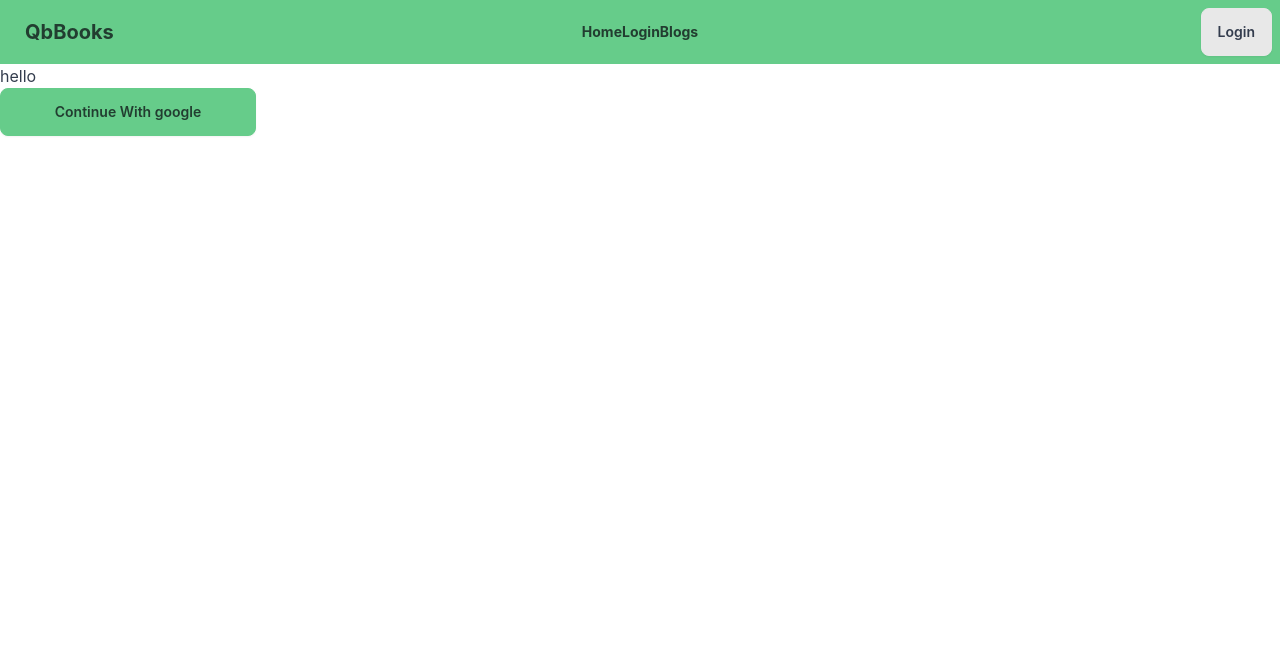
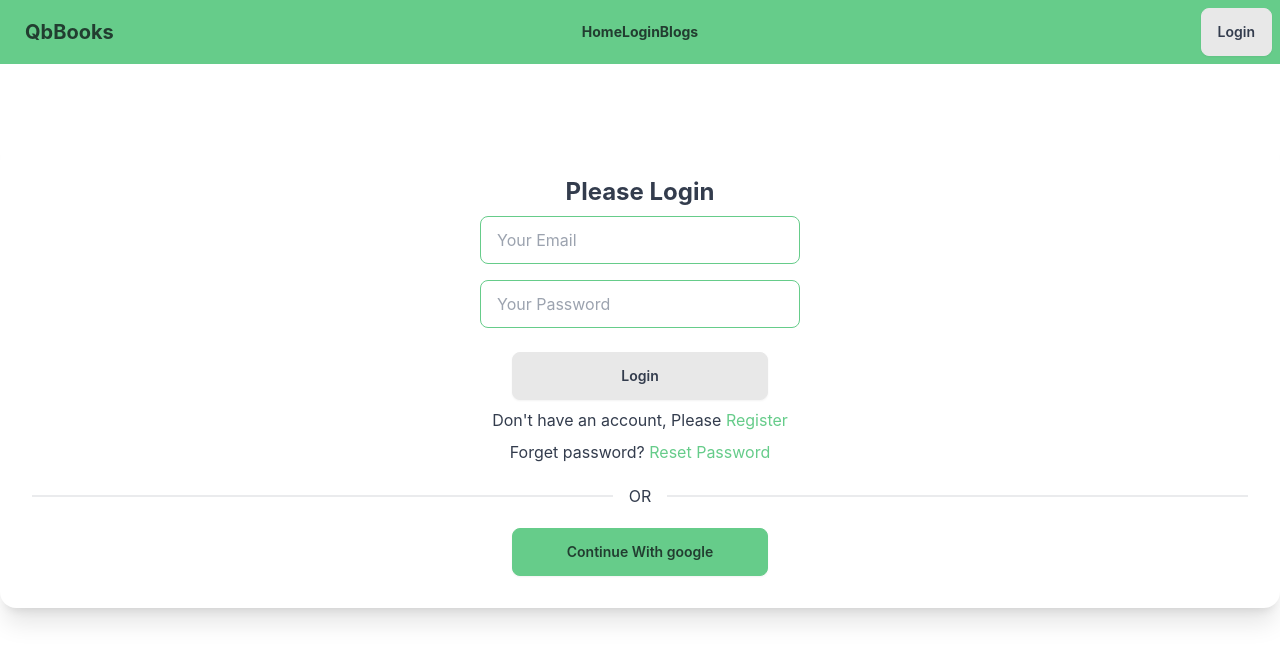
Before and after one commit to kdipto1/QbBooks-Client, a React (Create React App) app: page /login in a window 1280 px wide. Shown: the top 662 px of the page. Built offline with nearby package versions, Linux system fonts and the light colour scheme; no server answers.

Commit message:
login page completed

```diff
--- a/package.json
+++ b/package.json
@@ -18,6 +18,7 @@
     "react": "^18.2.0",
     "react-dom": "^18.2.0",
     "react-firebase-hooks": "^5.0.3",
+    "react-hook-form": "^7.35.0",
     "react-hot-toast": "^2.3.0",
     "react-router-dom": "6",
     "react-scripts": "5.0.1",
--- a/src/App.tsx
+++ b/src/App.tsx
@@ -1,4 +1,5 @@
 import { Route, Routes } from 'react-router-dom';
+import { Toaster } from "react-hot-toast";
 import Header from './Pages/Header/Header';
 import Home from './Pages/Home/Home';
 import Login from './Pages/Login/Login';
@@ -6,11 +7,12 @@ import Login from './Pages/Login/Login';
 function App() {
   return (
     <>
-      <Header/>
+      <Header />
       <Routes>
-        <Route path='/' element={<Home/>} />
-        <Route path='/login' element={<Login/>} />
+        <Route path="/" element={<Home />} />
+        <Route path="/login" element={<Login />} />
       </Routes>
+      <Toaster />
     </>
   );
 }
--- a/src/Pages/Header/Header.tsx
+++ b/src/Pages/Header/Header.tsx
@@ -1,8 +1,13 @@
+import { signOut } from "firebase/auth";
 import React from "react";
+import { useAuthState } from "react-firebase-hooks/auth";
+import toast from "react-hot-toast";
+import { NavLink } from "react-router-dom";
 import { Link } from "react-router-dom";
-
+import auth from "../../firebase.init";
 
 const Header = () => {
+  const [user, error, loading] = useAuthState(auth);
   const menuItems: JSX.Element = (
     <>
       <li>Home</li>
@@ -37,13 +42,26 @@ const Header = () => {
             {menuItems}
           </ul>
         </div>
-        <a className="btn btn-ghost normal-case text-xl font-bold">QbBooks</a>
+        <NavLink to="/" className="btn btn-ghost normal-case text-xl font-bold">
+          QbBooks
+        </NavLink>
       </div>
       <div className="navbar-center hidden lg:flex">
         <ul className="menu menu-horizontal p-0">{menuItems}</ul>
       </div>
       <div className="navbar-end">
-        <Link className="btn " to="/login">Login</Link>
+        {user ? (
+          <button
+            onClick={() => signOut(auth)}
+            className="btn hover:btn-primary"
+          >
+            Sign Out
+          </button>
+        ) : (
+          <NavLink className="btn " to="/login">
+            Login
+          </NavLink>
+        )}
       </div>
     </div>
   );
--- a/src/Pages/Login/Login.tsx
+++ b/src/Pages/Login/Login.tsx
@@ -1,11 +1,145 @@
-import React from 'react';
-import SocialLogin from './SocialLogin';
+import React, { useEffect, useRef, useState } from "react";
+import login from '../../Images/Icons/login.svg';
+import {
+  useAuthState,
+  useSendEmailVerification,
+  useSendPasswordResetEmail,
+  useSignInWithEmailAndPassword,
+} from "react-firebase-hooks/auth";
+import { useForm } from "react-hook-form";
+import { useLocation, useNavigate } from "react-router-dom";
+import auth from "../../firebase.init";
+import SocialLogin from "./SocialLogin";
+import axios from "axios";
+import { Link } from "react-router-dom";
+import toast from "react-hot-toast";
 
-const Login = () => {
+type LocationProps = {
+  state: {
+    from: Location;
+  };
+};
+const Login = (): JSX.Element => {
+  const [signInWithEmailAndPassword, user, loading, error] =
+    useSignInWithEmailAndPassword(auth);
+  const [sendPasswordResetEmail, sending, resetError] =
+    useSendPasswordResetEmail(auth);
+  const [sendEmailVerification, verifySending, verifyError] =
+    useSendEmailVerification(auth);
+  const [user1, error1, loading1] = useAuthState(auth);
+  const emailRef = useRef<HTMLInputElement>(null);
+  let navigate = useNavigate();
+  let location = useLocation() as unknown as LocationProps;
+  let from = location.state?.from?.pathname || "/";
+
+  useEffect(() => {
+    const login = () => {
+      if (loading || loading1) {
+        return <div>Loading</div>;
+      }
+      if (user || user1) {
+        toast.success("Login Successful");
+        // console.log(user1);
+        const url = "http://localhost:5000/login";
+        axios
+          .post(url, { email: user1?.email })
+          .then((response) => {
+            const { data } = response;
+            localStorage.setItem("accessToken", data.token);
+            localStorage.setItem("email", `${user1?.email}`);
+            // console.log(data);
+            navigate(from, { replace: true });
+          })
+          .catch(function (error) {
+            toast.error(error.message);
+            console.log(error);
+          });
+      }
+      if (error1 || resetError) {
+        return <div></div>;
+      }
+    };
+    login();
+  }, [
+    error,
+    from,
+    loading,
+    navigate,
+    user,
+    user1,
+    resetError,
+    loading1,
+    error1,
+  ]);
+
+  const handleLogin = (event: any) => {
+    event.preventDefault();
+    const email = event?.target?.email?.value;
+    const password = event?.target?.password?.value;
+    signInWithEmailAndPassword(email, password);
+    event.target.reset();
+  };
+  const resetPassword = async () => {
+    const email: any = emailRef.current?.value;
+    if (email) {
+      await sendPasswordResetEmail(email);
+      toast("Sent email");
+    } else {
+      toast("please enter your email address");
+    }
+  };
   return (
-    <section>
-      <h1>hello</h1>
-      <SocialLogin/>
+    <section className="h-screen container mx-auto mt-20">
+      <div className="card lg:card-side bg-base-100 shadow-xl mx-auto">
+        {/* <figure>
+          <img className="" src={"login"} alt="Album" />
+        </figure> */}
+        <div className="card-body my-auto text-center">
+          <h2 className="card-title text-2xl font-bold mx-auto">
+            Please Login
+          </h2>
+          {/* +++++++ */}
+          <form onSubmit={handleLogin}>
+            <input
+              name="email"
+              type="email"
+              ref={emailRef}
+              placeholder="Your Email"
+              required
+              className="input input-bordered input-primary w-full max-w-xs"
+            />
+            <br />
+            <input
+              type="password"
+              name="password"
+              placeholder="Your Password"
+              required
+              className="input input-bordered input-primary w-full max-w-xs my-4"
+            />
+            <br />
+            <input
+              type="submit"
+              value="Login"
+              className="btn hover:btn-primary btn-wide mt-2"
+            />
+          </form>
+          <h1>
+            Don't have an account, Please{" "}
+            <Link className="text-primary" to="/register">
+              Register
+            </Link>{" "}
+          </h1>
+          <h1 className="">
+            Forget password?{" "}
+            <span className="text-primary" onClick={resetPassword}>
+              Reset Password
+            </span>
+          </h1>
+          {/* +++++++ */}
+          <div className="divider">OR</div>
+          <SocialLogin />
+        </div>
+      </div>
     </section>
   );
 };
--- a/src/Pages/Login/SocialLogin.tsx
+++ b/src/Pages/Login/SocialLogin.tsx
@@ -42,7 +42,7 @@ const SocialLogin = (): JSX.Element => {
   if (loading) {
     return <div>Loading</div>;
   }
-  console.log(user1);
+  // console.log(user1);
   return (
     <section className="container">
       <button
```
Also changed, not shown: 1 other file (tests, documents, lock files or other folders).
